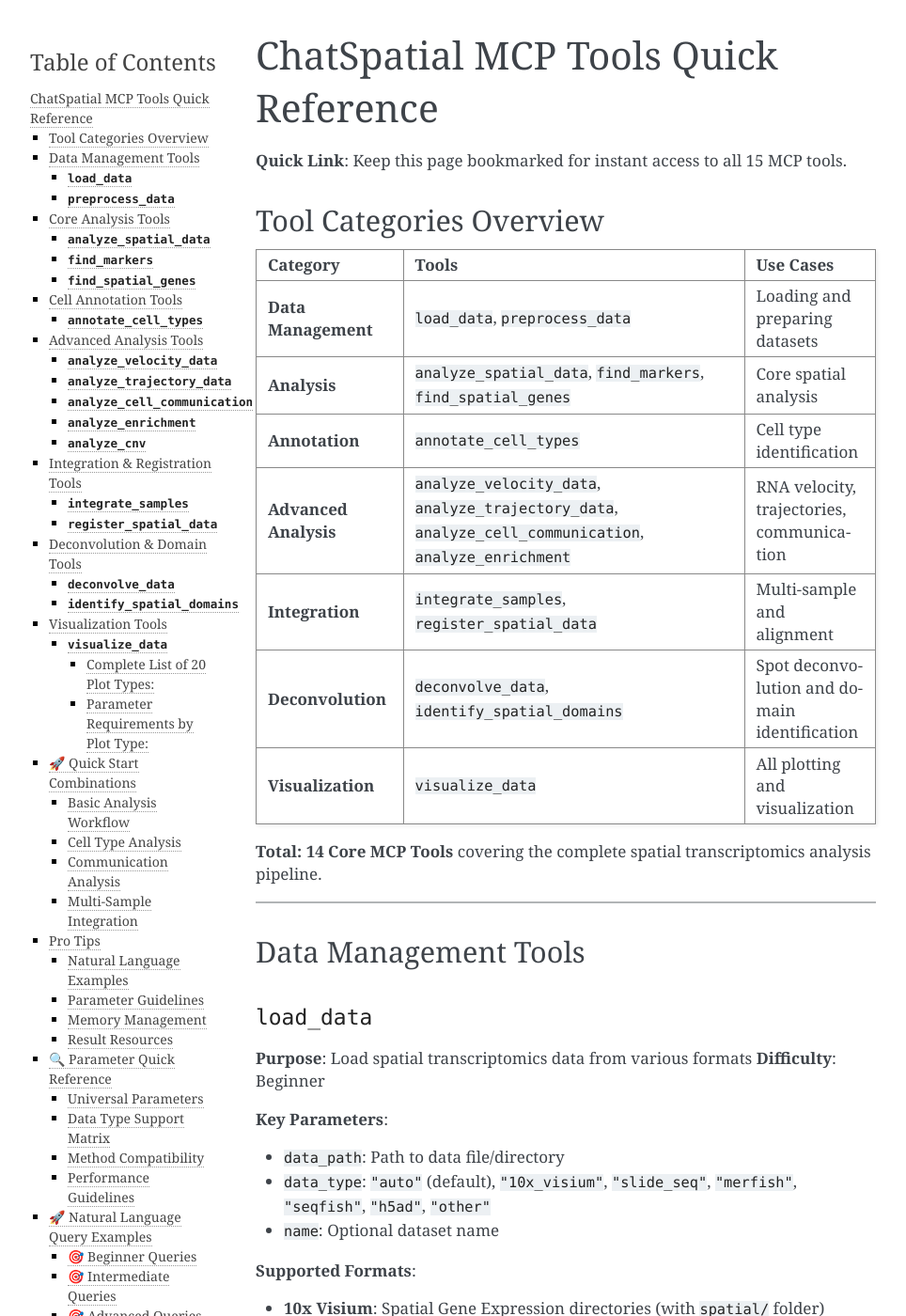
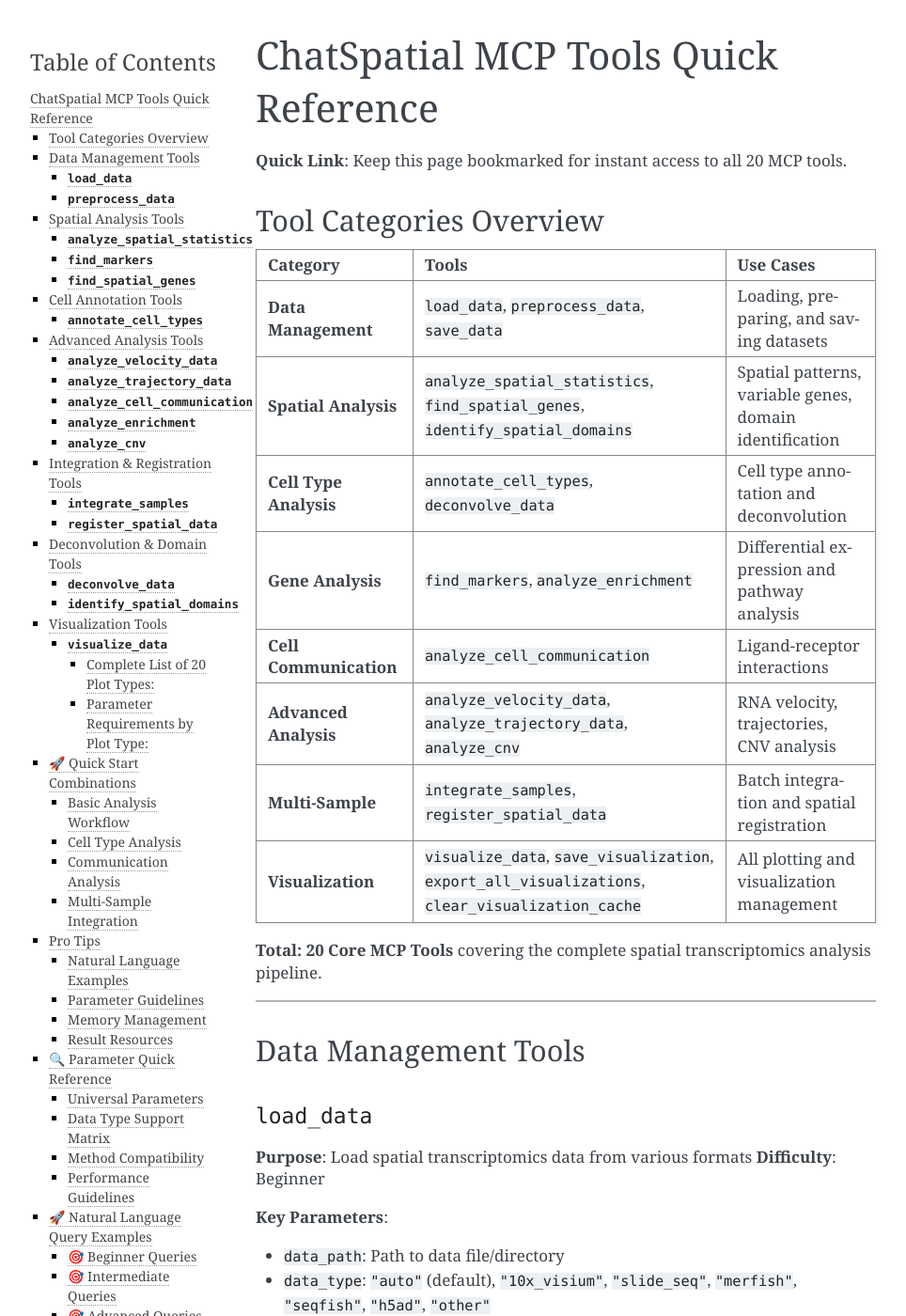
Before and after one commit to cafferychen777/ChatSpatial, a Sphinx documentation site: the page built from docs/advanced/methods-reference.md, in a window 1280 px wide and 1400 px high. Shown: the whole window at 94% size, without its empty margins (148-1112 px from the left). Built offline with Sphinx 7.4.7, drawn with Linux system fonts in a browser that asks for light colours; some of the changed text lies outside the part shown.

Commit message:
Update documentation: SCTransform and scVI are now directly available
- Add 'sct' and 'scvi' to normalization parameter documentation
- Remove outdated 'NOT directly available' warning
- Update normalization options with detailed descriptions
- Add example queries for SCTransform and scVI
- Remove deprecated use_scvi_preprocessing parameter reference
- Clarify package requirements (R sctransform, scvi-tools)

This reflects the actual implementation in preprocessing.py where both
sct (lines 329-494) and scvi (lines 600-732) are fully implemented.

````diff
--- a/docs/advanced/methods-reference.md
+++ b/docs/advanced/methods-reference.md
@@ -1,20 +1,21 @@
 # ChatSpatial MCP Tools Quick Reference
 
-**Quick Link**: Keep this page bookmarked for instant access to all 15 MCP tools.
+**Quick Link**: Keep this page bookmarked for instant access to all 20 MCP tools.
 
 ## Tool Categories Overview
 
 | Category | Tools | Use Cases |
 |----------|-------|-----------|
-| **Data Management** | `load_data`, `preprocess_data` | Loading and preparing datasets |
-| **Analysis** | `analyze_spatial_data`, `find_markers`, `find_spatial_genes` | Core spatial analysis |
-| **Annotation** | `annotate_cell_types` | Cell type identification |
-| **Advanced Analysis** | `analyze_velocity_data`, `analyze_trajectory_data`, `analyze_cell_communication`, `analyze_enrichment` | RNA velocity, trajectories, communication |
-| **Integration** | `integrate_samples`, `register_spatial_data` | Multi-sample and alignment |
-| **Deconvolution** | `deconvolve_data`, `identify_spatial_domains` | Spot deconvolution and domain identification |
-| **Visualization** | `visualize_data` | All plotting and visualization |
+| **Data Management** | `load_data`, `preprocess_data`, `save_data` | Loading, preparing, and saving datasets |
+| **Spatial Analysis** | `analyze_spatial_statistics`, `find_spatial_genes`, `identify_spatial_domains` | Spatial patterns, variable genes, domain identification |
+| **Cell Type Analysis** | `annotate_cell_types`, `deconvolve_data` | Cell type annotation and deconvolution |
+| **Gene Analysis** | `find_markers`, `analyze_enrichment` | Differential expression and pathway analysis |
+| **Cell Communication** | `analyze_cell_communication` | Ligand-receptor interactions |
+| **Advanced Analysis** | `analyze_velocity_data`, `analyze_trajectory_data`, `analyze_cnv` | RNA velocity, trajectories, CNV analysis |
+| **Multi-Sample** | `integrate_samples`, `register_spatial_data` | Batch integration and spatial registration |
+| **Visualization** | `visualize_data`, `save_visualization`, `export_all_visualizations`, `clear_visualization_cache` | All plotting and visualization management |
 
-**Total: 14 Core MCP Tools** covering the complete spatial transcriptomics analysis pipeline.
+**Total: 20 Core MCP Tools** covering the complete spatial transcriptomics analysis pipeline.
 
 ---
 
@@ -52,38 +53,41 @@
 
 **Key Parameters**:
 - `data_id`: Dataset ID from load_data
-- `params.normalization`: `"log"`, `"pearson_residuals"`, `"none"`
+- `params.normalization`: `"log"`, `"sct"`, `"pearson_residuals"`, `"scvi"`, `"none"`
 - `params.n_hvgs`: Number of highly variable genes (default: 2000)
 - `params.n_pcs`: Number of principal components (default: 30)
 - `params.n_neighbors`: Number of neighbors for graph (default: 15)
 - `params.clustering_resolution`: Leiden clustering resolution (default: 1.0)
-- `params.use_scvi_preprocessing`: Use scVI for batch correction (default: False)
 
 **Normalization Options**:
 - **log** (default): Standard log(x+1) normalization - robust and widely used
-- **pearson_residuals**: GLM-based variance stabilization for UMI data - best for single-cell resolution
+- **sct**: SCTransform v2 variance-stabilizing normalization via R's sctransform package - best for raw UMI counts from 10x platforms
+- **pearson_residuals**: Analytic Pearson residuals (scanpy built-in, similar to SCTransform) - faster with comparable results
+- **scvi**: Deep learning-based normalization using scVI variational autoencoder - best for batch correction and denoising
 - **none**: Skip normalization (use when data is already normalized)
-- **sct/scvi**: NOT directly available - use `use_scvi_preprocessing=True` for scVI
 
 **Important**:
-- Raw count data recommended for pearson_residuals
-- For batch correction: use `use_scvi_preprocessing=True`
+- **sct** requires R and sctransform package: `install.packages('sctransform')`
+- **scvi** requires scvi-tools package: `pip install scvi-tools`
+- Raw count data recommended for sct, pearson_residuals, and scvi
 - Automatically saves `.raw` for downstream analyses requiring full gene set
 
 **Example Queries**:
 ```
 "Preprocess the data with log normalization"
+"Normalize using SCTransform for Visium data"
 "Filter cells and normalize using Pearson residuals"
-"Use scVI for batch correction preprocessing"
+"Use scVI normalization for batch correction"
+"Preprocess with sct normalization"
 ```
 
 **Returns**: Preprocessed data with QC metrics
 
 ---
 
-## Core Analysis Tools
+## Spatial Analysis Tools
 
-### `analyze_spatial_data`
+### `analyze_spatial_statistics`
 **Purpose**: Analyze spatial patterns and relationships
 **Difficulty**: Intermediate
 
````
